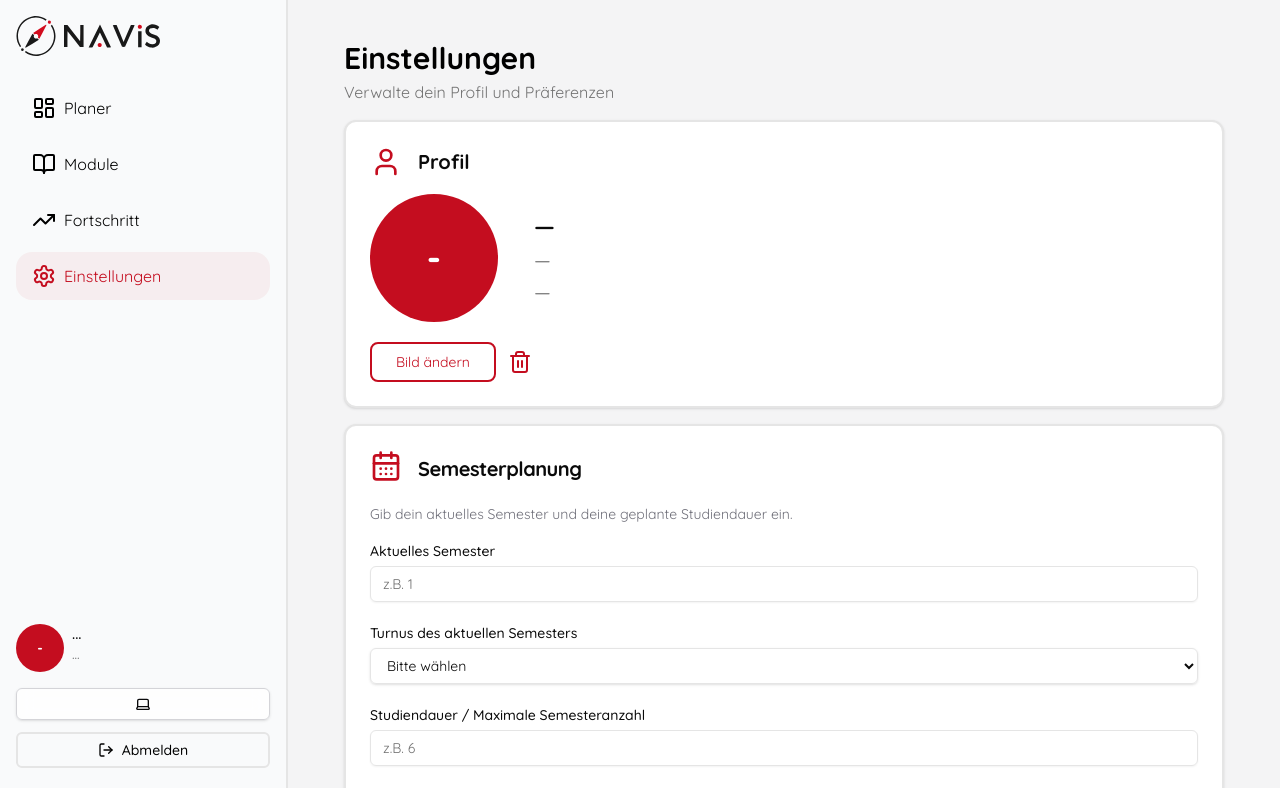
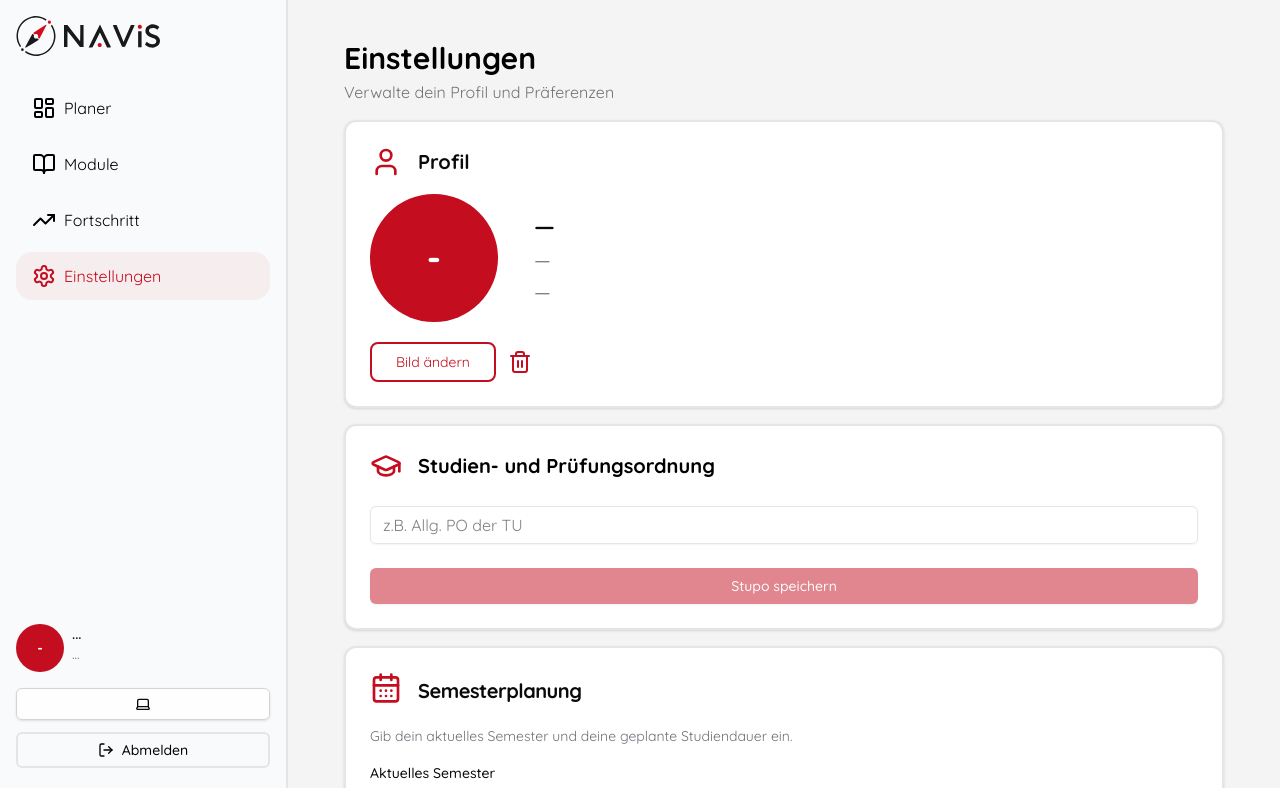
Before and after one commit to TuBerlin-Projekt-Medienerstellung/StudiKompass, a Next.js app: page /protected/settings in a window 1280 px wide. Shown: the top 788 px of the page. Built offline with nearby package versions, Linux system fonts and the light colour scheme; no server answers.

Commit message:
updated extended and basic search to respect stupo year, added stupo to settings

```diff
--- a/app/protected/modules/actions.ts
+++ b/app/protected/modules/actions.ts
@@ -74,16 +74,31 @@ function baueMosesLink(nummer: number | string, version?: number | string | null
 }
 
 export async function ladeModulBasisAction(studiengangId: number): Promise<ModulBasis[]> {
+    const supabase = await createClient();
+    const {data: {user}} = await supabase.auth.getUser();
+    let user_stupo: string | null = null;
+
+    if (user) {
+        const {data: profile} = await supabase
+            .from("profiles")
+            .select("stupo_year")
+            .eq("id", user.id)
+            .single();
+        user_stupo = profile?.stupo_year || null;
+    }
     const studiengangDaten = await fetchMoses(`/studiengang/${studiengangId}`);
     const studiengang = studiengangDaten?.data?.[0];
     if (!studiengang) return [];
     console.log("StudiengangId", studiengangId);
     console.log("Studiengang Data", studiengang);
 
-    // ← stupoList absichern: leere/fehlende Liste würde reduce zum Absturz bringen
     const stupoList: MosesRef[] = studiengang.stupoList ?? [];
     if (stupoList.length === 0) return [];
-    const neuesteStupo = stupoList.reduce((max, s) => s.id > max.id ? s : max);
+    let neuesteStupo = null;
+    if (user_stupo) {
+        neuesteStupo = stupoList.find(s => s.name?.includes(user_stupo));}
+    if (!neuesteStupo) {
+        neuesteStupo = stupoList.reduce((max, s) => s.id > max.id ? s : max);}
     //const neuesteStupo = { id: 24652 };
     // 24544 (2015), 24653: empty, 24652:empty, 37: empty, 6161:full (2013), 16501:full (2014)
     //this means the code should filter via the year in the stupo name
@@ -340,7 +355,7 @@ export async function ladeDetailedModulAction(modul_id: string | number) {
     return details;
 }
 
-export async function ladeModulBasisByIdsAction(modulDaten: { id: string; name: string }[]): Promise<ModulBasis[]> {
+export async function ladeModulBasisByIdsAction(modulDaten: { id: string; name: string, stupo_year:string }[]): Promise<ModulBasis[]> {
     // Iterate through the modulIds array from supabase (fuse.js return)
     // Fetch the basic data for each ID from the Moses API like with ladeModulBasisAction
     // Format them into your ModulBasis[] type and return them
@@ -354,7 +369,7 @@ export async function ladeModulBasisByIdsAction(modulDaten: { id: string; name:
         const batch = modulDaten.slice(i, i + BATCH_SIZE);
 
         const batchErgebnisse = await Promise.all(
-            batch.map(async ({ id, name }) => {
+            batch.map(async ({ id, name, stupo_year }) => {
                 try {
                     // basically for every id I get for every fuse js match I wanna grab the version_id from ../bolognamodul/${id}
                     const modulRaw = await fetchMoses(`/bolognamodul/${id}`);
@@ -363,13 +378,11 @@ export async function ladeModulBasisByIdsAction(modulDaten: { id: string; name:
                     let lp = 0;
                     let semester = "Unbekannt";
 
-                    // 2. Apply your existing reduce logic to find the newest version object
                     if (versionen.length > 0) {
                         const neuesteVersion = versionen.reduce(
                             (max: any, v: any) => v.id > max.id ? v : max
                         );
 
-                        // 3. Fetch version details ONLY for LP and Turnus using the max ID
                         if (neuesteVersion?.id) {
                             const versionRaw = await fetchMoses(`/bolognamodulversion/${neuesteVersion.id}`);
                             const versionDetail = versionRaw?.data?.[0];
@@ -391,7 +404,7 @@ export async function ladeModulBasisByIdsAction(modulDaten: { id: string; name:
                         id: {type: "moses", value: Number(id)},
                         name: name,         //already exists in the json, always take german name for now
                         lp: lp,
-                        bereichPfad: [" "], // doesnt matter for extended search
+                        bereichPfad: [stupo_year], // doesnt matter for extended search, add stupo_year instead
                         semester: semester
                     } as ModulBasis;
 
--- a/app/protected/settings/page.tsx
+++ b/app/protected/settings/page.tsx
@@ -4,6 +4,7 @@ import { UpdatePasswordForm } from "@/components/update-password-form";
 import DeleteAccount from "@/components/delete-acc-button";
 import { UpdateEmailForm } from "@/components/update-email-form";
 import { UpdateSemesterForm } from "@/components/update-semester-form";
+import Stupo from "@/components/stupo_wahl"
 import Link from "next/link";
 export default function SettingsPage() {
     return (
@@ -17,6 +18,7 @@ export default function SettingsPage() {
                 </div>
                 <SettingsClient />
                 <Studiengang />
+                <Stupo />
                 <UpdateSemesterForm />
                 <UpdateEmailForm />
                 <UpdatePasswordForm />
--- a/components/extended-modulsuche.tsx
+++ b/components/extended-modulsuche.tsx
@@ -5,12 +5,13 @@ import Fuse from 'fuse.js';
 import { ladeModulBasisByIdsAction, ModulBasis } from '@/app/protected/modules/actions';
 import ModulCard from '@/components/modul-card';
 import { getSemesters, getProfilTurnus } from '@/app/protected/planner/actions';
+import { ListRestart } from 'lucide-react';
 
 interface DictionaryItem {
   id: string;
   de_name: string;
   en_name: string;
-  studiengänge: string[];
+  studiengänge: { name: string; stupo: string }[];
   lehrinhalt: string;
   words: string[];
 }
@@ -88,14 +89,25 @@ export default function ExtendedModulsuche() {
         const results = fuse.search(query);
         const matchedData = results.slice(0, 30).map(res => ({
             id: res.item.id,
-            name: res.item.de_name
+            name: res.item.de_name,
+            studiengaenge: res.item.studiengänge
+        }));
+        const payload = matchedData.map(item => ({
+            id: item.id,
+            name: item.name,
+            // Pass the first stupo year, or an empty string as a fallback, to satisfy 'stupo_year: string'
+            stupo_year: item.studiengaenge.length > 0 ? item.studiengaenge[0].stupo : ""
         }));
 
         if (matchedData.length > 0) {
             try {
-                const fetchedModules = await ladeModulBasisByIdsAction(matchedData);
+                const fetchedModules = await ladeModulBasisByIdsAction(payload);
+                const modules_stupo= fetchedModules.map(modul => {
+                    const match = matchedData.find(m => m.id === modul.id.value);
+                    return {...modul, studiengaengeInfo: match ? match.studiengaenge : [] };
+                });
                 console.log("Fetched Modules from Action:", fetchedModules);
-                setDisplayModules(fetchedModules);
+                setDisplayModules(modules_stupo);
             } catch (error) {
                 console.error("Error fetching module details by IDs", error);
             }
--- /dev/null
+++ b/components/stupo_wahl.tsx
@@ -0,0 +1,83 @@
+"use client";
+import { useState, useEffect } from "react";
+import { createClient } from "@/lib/supabase/client";
+import { GraduationCap } from "lucide-react";
+import { Button } from "@/components/ui/button";
+//I js took the studiengangwahl form and edited it a lil bit to js accept plain text..
+export default function Stupo() {
+    const [input, setInput] = useState("");
+    // const handleChange = (e: React.ChangeEvent<HTMLInputElement>) => {
+    //     //security purposes
+    //     const onlyNumbers = e.target.value.replace(/\D/g, "");
+    //     setInput(onlyNumbers.slice(0, 4));
+    // };
+    const [isLoading, setIsLoading] = useState(true);
+    const supabase = createClient();
+    useEffect(() => {
+        async function fetchStupo() {
+            const { data: { user } } = await supabase.auth.getUser();
+            if (!user) { setIsLoading(false); return; }
+
+            const { data } = await supabase
+                .from("profiles")
+                .select("stupo_year")
+                .eq("id", user.id)
+                .single();
+
+            if (data?.stupo_year) setInput(data.stupo_year);
+            setIsLoading(false);
+        }
+        fetchStupo();
+    }, []);
+    const handleSave = async () => {
+        if (!input.trim()) return;
+        const supabase = createClient()
+        const {data: {user}} = await supabase.auth.getUser()
+        if (!user) return
+        const { error } = await supabase.from("profiles").update({
+            stupo_year: input.trim(),
+        }).eq("id", user.id);
+
+        if (!error) {
+            window.dispatchEvent(new CustomEvent("studiengang-updated"));
+        } else {
+            console.error("Fehler beim Speichern:", error);
+        }
+        window.dispatchEvent(new CustomEvent("stupo-updated"))
+        }
+    // const isValid = input.length === 4;
+    return (
+            <div className="w-full">
+                <section className="w-full space-y-8">
+                    <div className="rounded-xl border-2 bg-card shadow-sm p-6 gap 4">
+                        <div className="space-y-4">
+                            <div className="flex flex-row gap-4 pb-1 md:justify-start items-center">
+                                <GraduationCap className="text-flag-red w-8 h-8 stroke-1.5" />
+                                <h1 className="text-xl font-bold">Studien- und Prüfungsordnung</h1>
+                            </div>
+
+                            <div className="relative pt-1 pb-2">
+                                <input
+                                    type="text"
+                                    value={input}
+                                    onChange={(e) => setInput(e.target.value)}
+                                    placeholder={isLoading ? "Lade..." : "z.B. Allg. PO der TU"}
+                                    disabled={isLoading}
+                                    className="w-full border text-black dark:text-white rounded-md px-3 py-1.5 shadow-xs"
+                                />
+                            </div>
+
+                            <Button
+                                type="button"
+                                onClick={handleSave}
+                                disabled={!input.trim() || isLoading}
+                                className="w-full text-primary-foreground bg-flag-red hover:bg-foreground disabled:opacity-50 disabled:cursor-not-allowed rounded-md px-6 py-2 transition-all"
+                            >
+                                {isLoading ? "Lädt..." : "Stupo speichern"}
+                            </Button>
+                        </div>
+                    </div>
+                </section>
+            </div>
+        );
+    }
```
Also changed, not shown: 1 other file (tests, documents, lock files or other folders).
